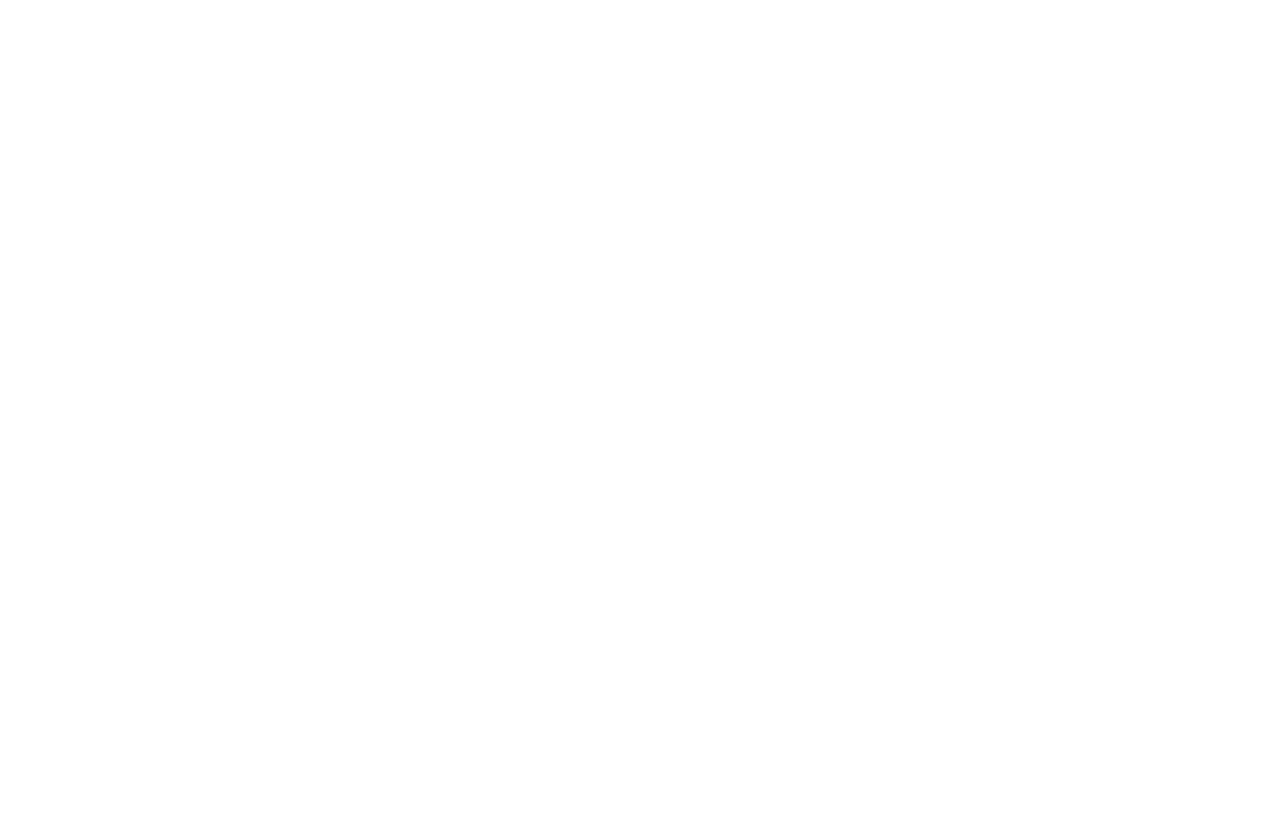
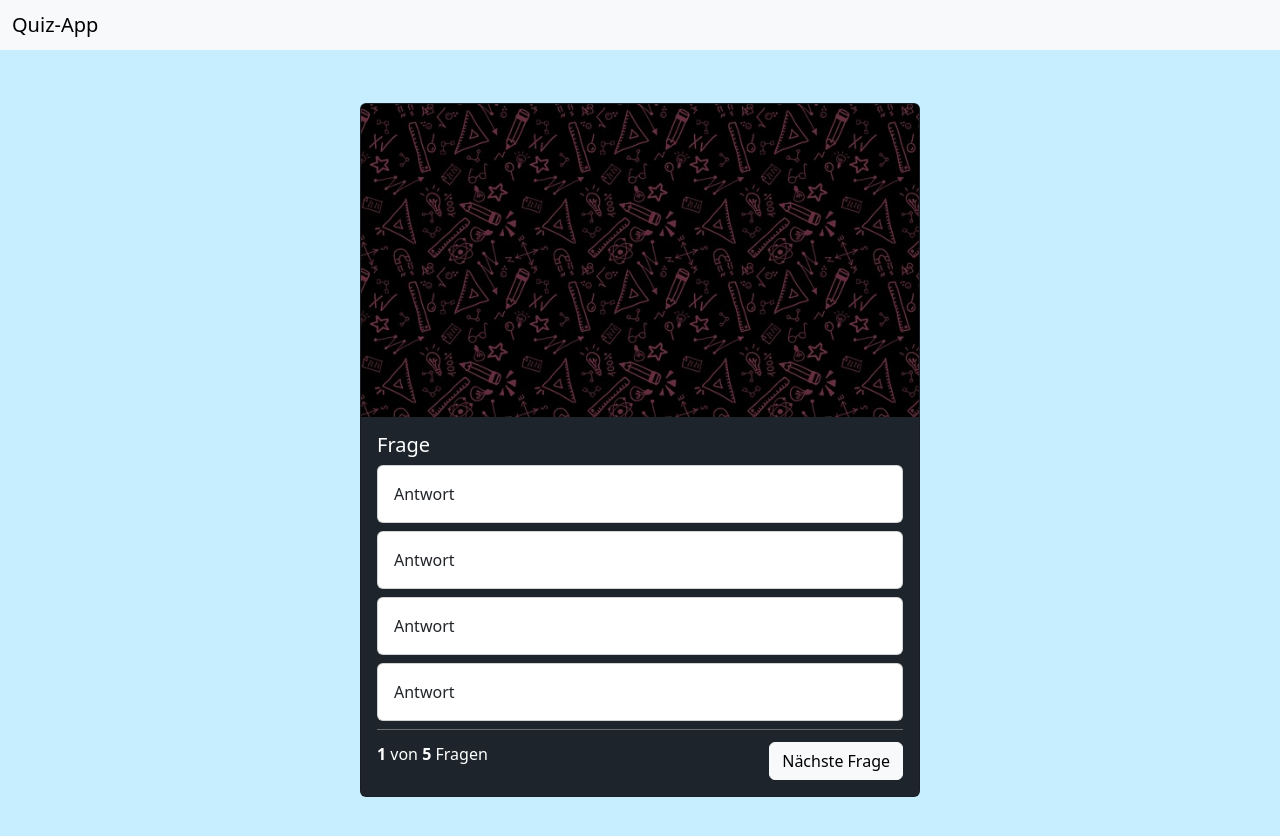
Before and after one commit to Hueppi92/quiz-app, a plain HTML site: page index.html in a window 1280 px wide. Before the commit the page ends 800 px from the top, so only its background shows below. Drawn offline with nearby package versions, Linux system fonts and the light colour scheme.

Commit message:
added some styling

```diff
--- a/index.html
+++ b/index.html
@@ -6,11 +6,56 @@
     <title>Document</title>
 
     <link rel="stylesheet" href="style.css">
-    <script src="script.js"></script>
+
      <script src="https://cdn.jsdelivr.net/npm/bootstrap@5.3.8/dist/js/bootstrap.bundle.min.js" integrity="sha384-FKyoEForCGlyvwx9Hj09JcYn3nv7wiPVlz7YYwJrWVcXK/BmnVDxM+D2scQbITxI" crossorigin="anonymous"></script>
     <link href="https://cdn.jsdelivr.net/npm/bootstrap@5.3.8/dist/css/bootstrap.min.css" rel="stylesheet" integrity="sha384-sRIl4kxILFvY47J16cr9ZwB07vP4J8+LH7qKQnuqkuIAvNWLzeN8tE5YBujZqJLB" crossorigin="anonymous">
 </head>
 <body>
 
+
+<nav class="navbar bg-body-tertiary">
+  <div class="container-fluid">
+    <span class="navbar-brand mb-0 h1">Quiz-App</span>
+  </div>
+</nav>
+<div class="container">
+<div class="card quiz-card">
+  <img src="./assets/logo/quiz-logo.jpg" class="card-img-top" alt="...">
+  <div class="card-body">
+    <h5 class="card-title">Frage</h5>
+    <div class="card mb-2">
+  <div class="card-body">
+    Antwort
+  </div>
+</div>
+<div class="card mb-2">
+  <div class="card-body">
+    Antwort
+  </div>
+</div>
+<div class="card mb-2">
+  <div class="card-body">
+    Antwort
+  </div>
+</div>
+<div class="card mb-2">
+  <div class="card-body">
+    Antwort
+  </div>
+</div>
+   <div class="question-footer">
+    <span>
+  <b>1</b> von <b>5 </b> Fragen
+</span>
+  <button class="btn btn-light">Nächste Frage</button>
+</div>
+
+</div>
+  </div>
+</div>
+
+
+
+<script src="script.js"></script>
 </body>
 </html>
--- a/style.css
+++ b/style.css
@@ -0,0 +1,25 @@
+body {
+    background-color: #C7EEFF !important;
+}
+
+.container {
+    background-color: #C7EEFF !important;
+    min-height: 100vh;
+    display:flex;
+    justify-content: center;
+    align-items: center;
+}
+.quiz-card {
+    width:35rem;
+    background-color: #1D242B !important;
+    color:white !important;
+
+}
+
+.question-footer {
+    display:flex;
+    justify-content: space-between;
+    border-top: 1px solid rgba(223, 218, 218, 0.4);
+    padding-top:12px;
+
+}
```
Also changed, not shown: assets/logo/quiz-logo.jpg (added), assets/logo/quiz-logo.png (added).
